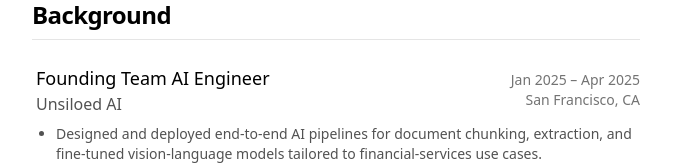
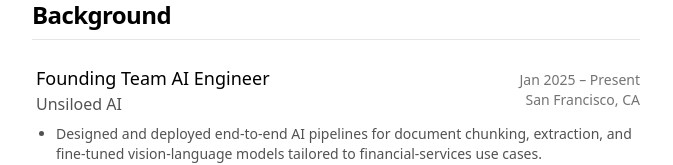
Before and after one commit to ayushb03/personal-website, a Next.js app: page / in a window 1280 px wide. Shown: the part 476-641 px from the top of the page, without its empty margins (304-977 px from the left). Built offline with nearby package versions, Linux system fonts and the light colour scheme.

Commit message:
📝 chore: update experience period for AI Engineer role on Home page

```diff
--- a/src/app/page.tsx
+++ b/src/app/page.tsx
@@ -13,7 +13,7 @@
           <ExperienceCard
             title="Founding Team AI Engineer"
             company="Unsiloed AI"
-            period="Jan 2025 – Apr 2025"
+            period="Jan 2025 – Present"
             location="San Francisco, CA"
           >
             <ul className="list-disc pl-5 space-y-1">
```
